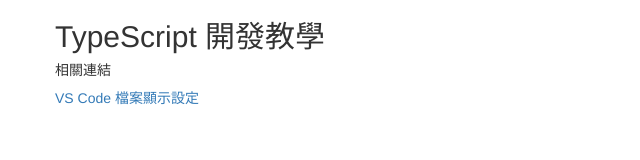
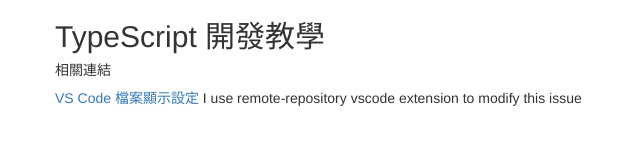
Before and after one commit to bnmghjtyu0/typescript-init, a website: page index.html in a window 1280 px wide. Shown: the whole page, without its empty margins (0-640 px from the left). Drawn offline with nearby package versions, Linux system fonts and the light colour scheme.

Commit message:
remote-repository

```diff
--- a/index.html
+++ b/index.html
@@ -20,6 +20,7 @@
       <h2>TypeScript 開發教學</h2>
       <h5>相關連結</h5>
       <a href="https://jeffwu85182.github.io/2016/07/21/vscode-file-display/">VS Code 檔案顯示設定</a>
+      I use remote-repository vscode extension to modify this issue
     </div>
   </div>
 
```
